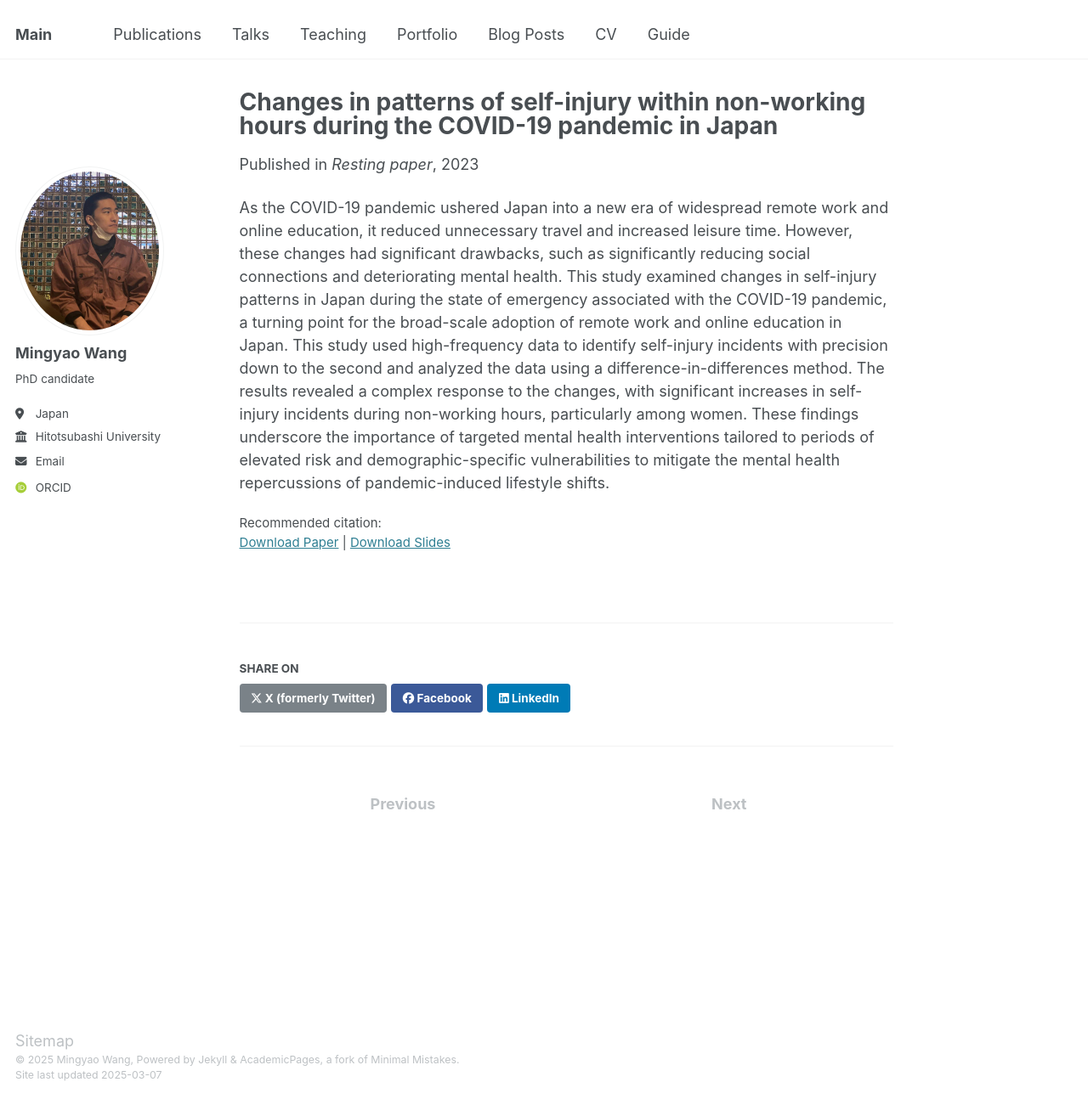
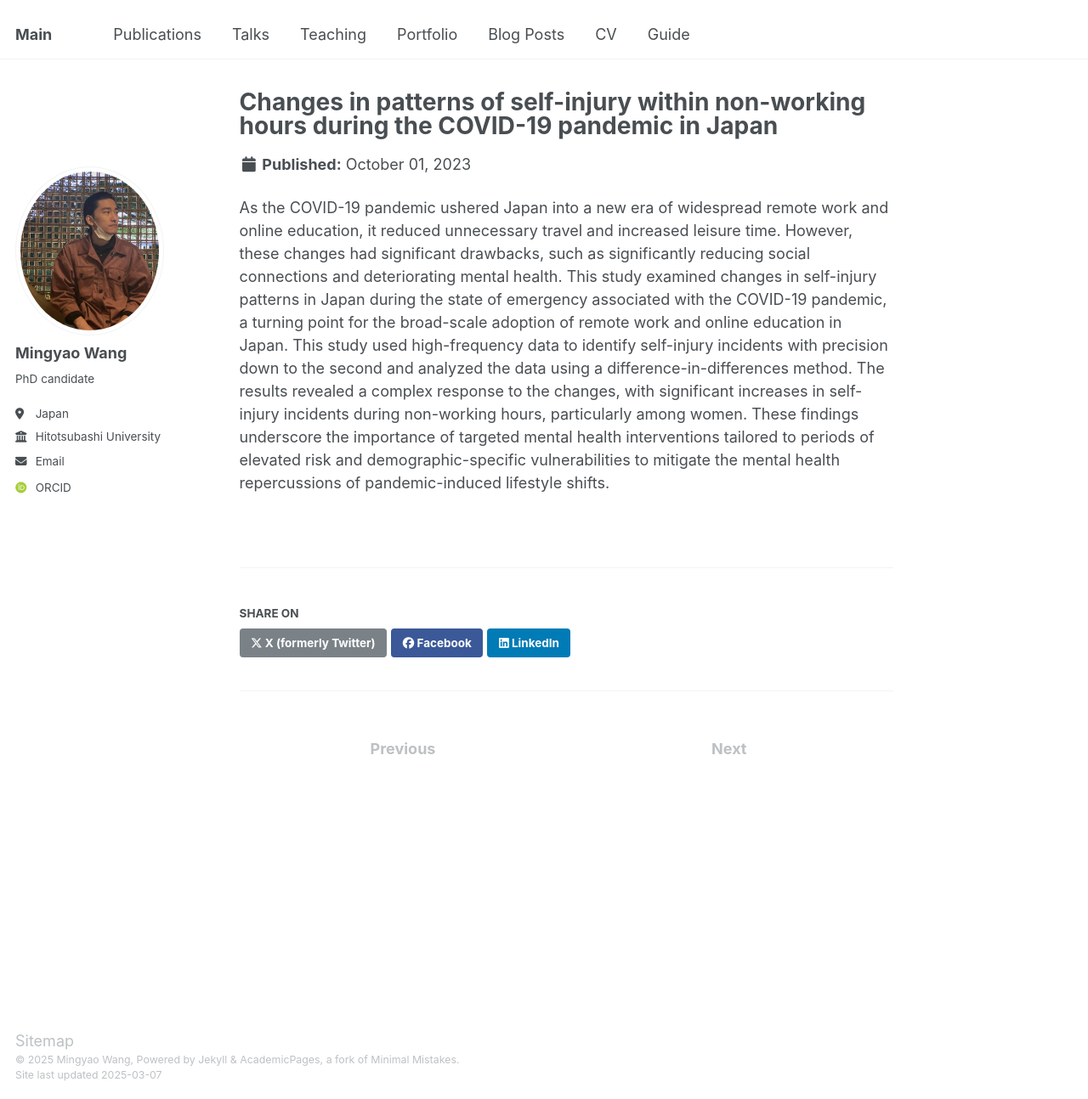
Before and after one commit to Mingyao-Wang/aboutme, a Jekyll site: the page built from _publications/2015-10-01-paper-title-number-3.md, in a window 1280 px wide and 1294 px high. Shown: the whole window at 85% size. Built offline with Jekyll 4.4.1, drawn with Linux system fonts in a browser that asks for light colours; some web fonts are replaced; part of the change alters nothing that is shown.

Commit message:
Update 2015-10-01-paper-title-number-3.md

```diff
--- a/_publications/2015-10-01-paper-title-number-3.md
+++ b/_publications/2015-10-01-paper-title-number-3.md
@@ -3,12 +3,8 @@ title: "Changes in patterns of self-injury within non-working hours during the C
 collection: publications
 category: conferences
 permalink: /publication/2015-10-01-paper-title-number-3
-excerpt: 'This paper is no longer consider publication anymore.'
+excerpt: 'Resting paper: This paper is no longer consider publication anymore.'
 date: 2023-10-01
-venue: 'Resting paper'
-slidesurl: ""
-paperurl: ""
-citation: ""
 ---
 
 As the COVID-19 pandemic ushered Japan into a new era of widespread remote work and online education, it reduced unnecessary travel and increased leisure time. However, these changes had significant drawbacks, such as significantly reducing social connections and deteriorating mental health. This study examined changes in self-injury patterns in Japan during the state of emergency associated with the COVID-19 pandemic, a turning point for the broad-scale adoption of remote work and online education in Japan. This study used high-frequency data to identify self-injury incidents with precision down to the second and analyzed the data using a difference-in-differences method. The results revealed a complex response to the changes, with significant increases in self-injury incidents during non-working hours, particularly among women. These findings underscore the importance of targeted mental health interventions tailored to periods of elevated risk and demographic-specific vulnerabilities to mitigate the mental health repercussions of pandemic-induced lifestyle shifts.
```
